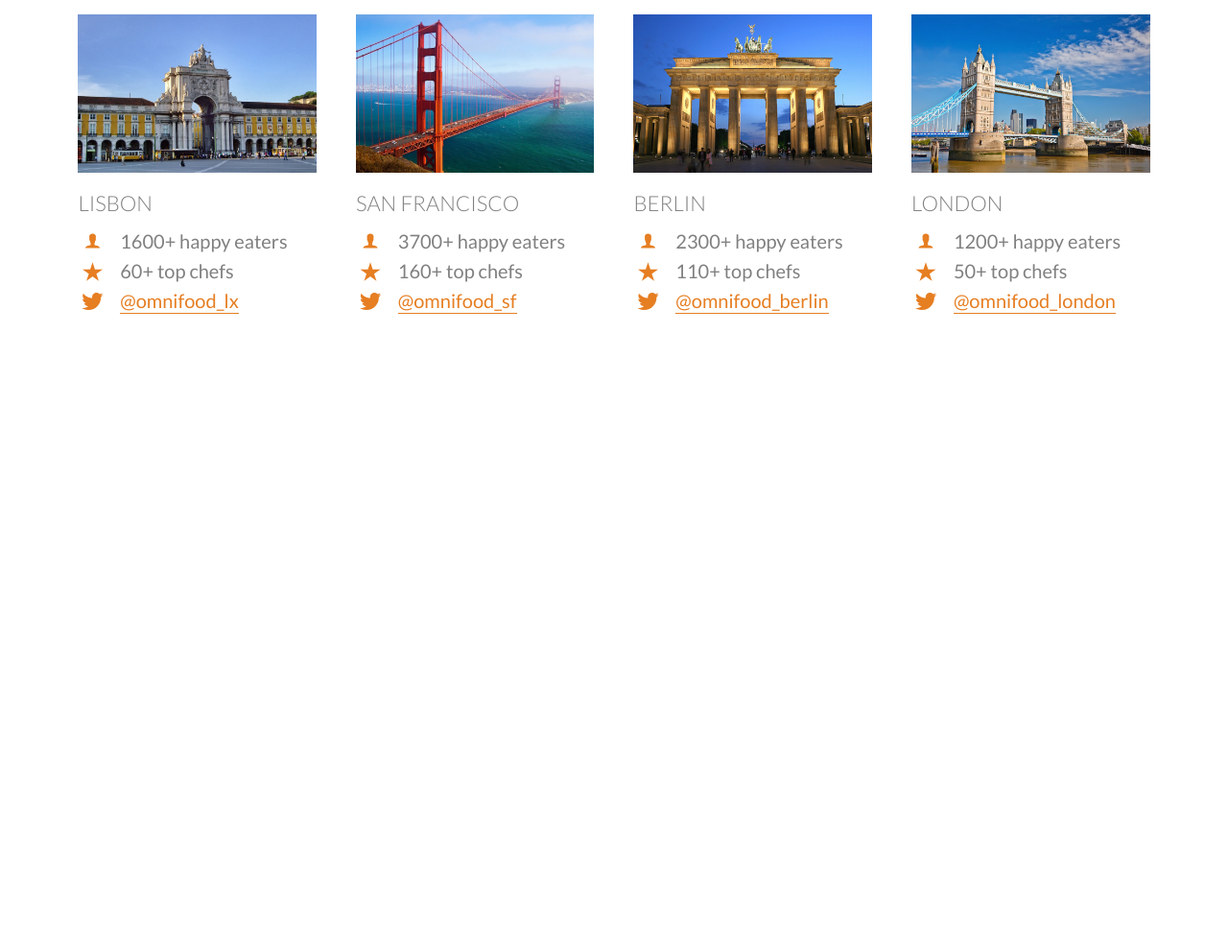
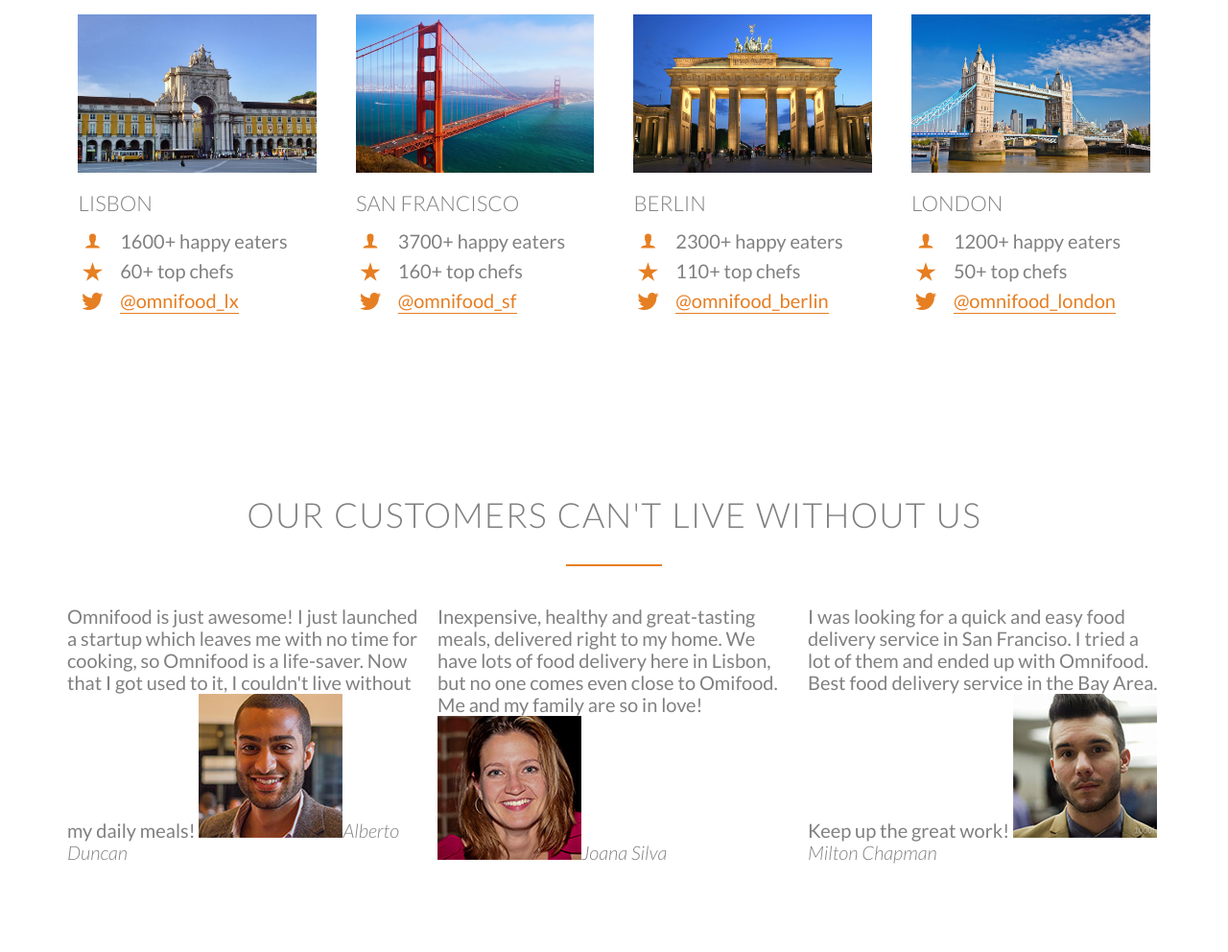
Before and after one commit to DannyShien/Udemy-OmniFood, a plain HTML site: page index.html in a window 1280 px wide. Shown: the part 2930-3922 px from the top of the page at 96% size. Before the commit the page ends 3366 px from the top, so only its background shows below. Drawn offline with nearby package versions, Linux system fonts and the light colour scheme; files whose address does not match are found by name.

Commit message:
create customer testimonial section

```diff
--- a/index.html
+++ b/index.html
@@ -216,6 +216,32 @@
         </div>
     </section>
 
+    <section class= 'section-testimonials'>
+        <div class = 'row'>
+            <h2>Our customers can't live without us</h2>
+        </div>
+        <div class = 'row'>
+            <div class = 'col span-1-of-3'>
+                <blockquote>
+                    Omnifood is just awesome! I just launched a startup which leaves me with no time for cooking, so Omnifood is a life-saver. Now that I got used to it, I couldn't live without my daily meals!
+                    <cite><img src = 'resources/img/customer-1.jpg'>Alberto Duncan</cite>
+                </blockquote>
+            </div>
+            <div class = 'col span-1-of-3'>
+                <blockquote>
+                    Inexpensive, healthy and great-tasting meals, delivered right to my home. We have lots of food delivery here in Lisbon, but no one comes even close to Omifood. Me and my family are so in love!
+                    <cite><img src = 'resources/img/customer-2.jpg'>Joana Silva</cite>
+                </blockquote>
+            </div>
+            <div class = 'col span-1-of-3'>
+                <blockquote>
+                    I was looking for a quick and easy food delivery service in San Franciso. I tried a lot of them and ended up with Omnifood. Best food delivery service in the Bay Area. Keep up the great work!
+                    <cite><img src = 'resources/img/customer-3.jpg'>Milton Chapman</cite>
+                </blockquote>
+            </div>
+        </div>
+
+    </section>
 
 
 </body>
```
